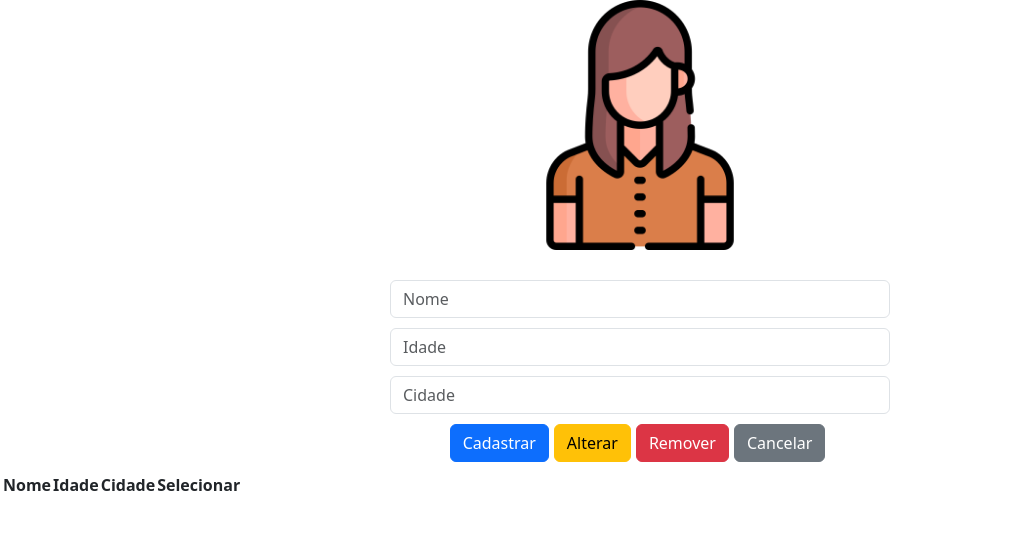
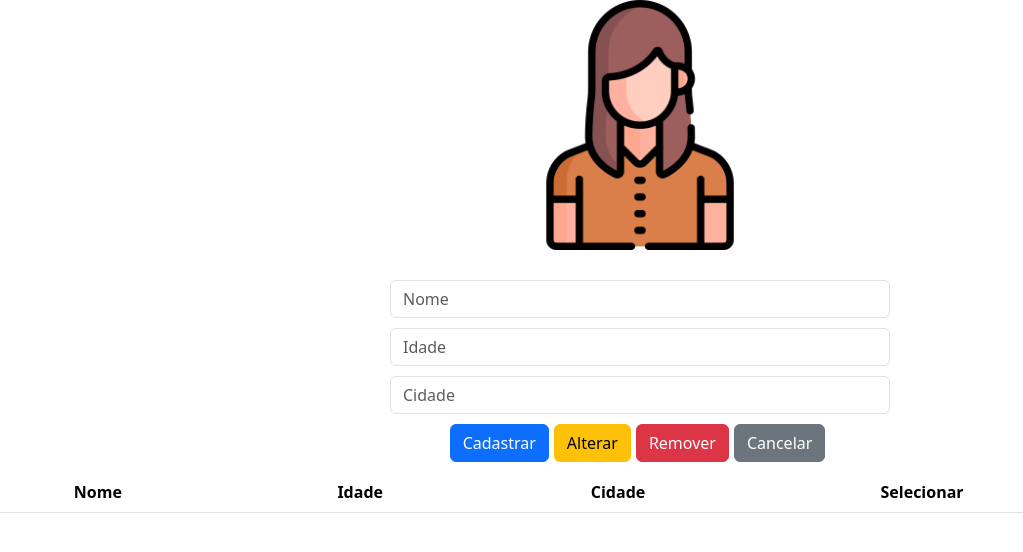
Before and after one commit to casemirabi/SpringComAngularFront, an Angular app: page /principal in a window 1280 px wide. Shown: the top 552 px of the page, without its empty margins (0-1023 px from the left). Built offline with nearby package versions, Linux system fonts and the light colour scheme.

Commit message:
Criando uma tabela

```diff
--- a/src/app/principal/principal.html
+++ b/src/app/principal/principal.html
@@ -11,7 +11,7 @@
     <input type="button" value="Cancelar" class="btn btn-secondary">
 </form>
 
-<table>
+<table class="table">
     <thead>
         <tr>
             <th></th>
@@ -21,4 +21,5 @@
             <th>Selecionar</th>
         </tr>
     </thead>
+    <tbody></tbody>
 </table>
```
